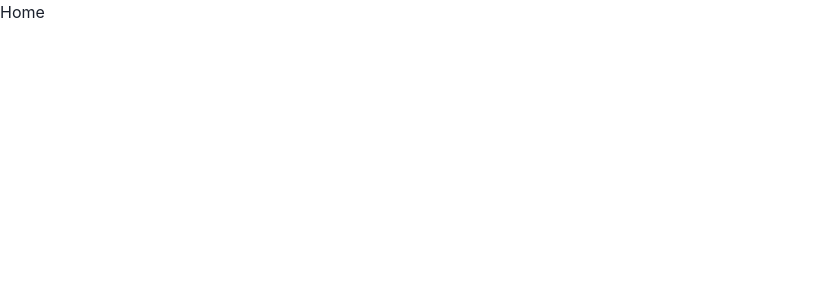
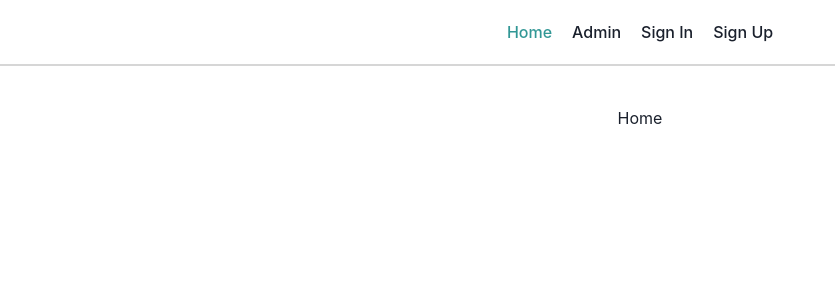
Before and after one commit to OmarAlrifaee/matrix-frontend-test-posts, a React (Vite) app: page / in a window 1280 px wide. Shown: the top 300 px of the page, without its empty margins (0-835 px from the left). Built offline with nearby package versions, Linux system fonts and the light colour scheme.

Commit message:
add the navbar

```diff
--- a/src/components/login/LoginForm.tsx
+++ b/src/components/login/LoginForm.tsx
@@ -7,6 +7,7 @@ import {
   FormErrorMessage,
   FormLabel,
   Input,
+  Stack,
 } from "@chakra-ui/react";
 import { useCallback } from "react";
 const LoginForm = () => {
@@ -19,19 +20,25 @@ const LoginForm = () => {
   }, []);
   return (
     <form onSubmit={loginForm.handleSubmit(onSubmit)}>
+      <Stack spacing={5}>
         <FormControl isInvalid={!!loginForm.formState.errors.email?.message}>
           <FormLabel>Email</FormLabel>
-        <Input type="email" {...loginForm.register("email")} />
+          <Input
+            type="email"
+            {...loginForm.register("email")}
+            focusBorderColor="teal.500"
+          />
           <FormErrorMessage>
             {loginForm.formState.errors.email?.message}
           </FormErrorMessage>
         </FormControl>
-      <FormControl
-        mt={5}
-        isInvalid={!!loginForm.formState.errors.password?.message}
-      >
+        <FormControl isInvalid={!!loginForm.formState.errors.password?.message}>
           <FormLabel>Password</FormLabel>
-        <Input type="password" {...loginForm.register("password")} />
+          <Input
+            type="password"
+            {...loginForm.register("password")}
+            focusBorderColor="teal.500"
+          />
           <FormErrorMessage>
             {loginForm.formState.errors.password?.message}
           </FormErrorMessage>
@@ -39,13 +46,13 @@ const LoginForm = () => {
         <Button
           isDisabled={false}
           isLoading={false}
-        mt={5}
           type="submit"
           w={"full"}
-        colorScheme="blue"
+          colorScheme="teal"
         >
           Sign In
         </Button>
+      </Stack>
     </form>
   );
 };
--- a/src/components/register/RegisterForm.tsx
+++ b/src/components/register/RegisterForm.tsx
@@ -6,6 +6,7 @@ import {
   FormErrorMessage,
   FormLabel,
   Input,
+  Stack,
 } from "@chakra-ui/react";
 import { registerFormFailds, registerFormSchema } from "../../lib/zod/schemas";
 import { useCallback } from "react";
@@ -26,41 +27,53 @@ const RegisterForm = () => {
   );
   return (
     <form onSubmit={registerForm.handleSubmit(onSubmit)}>
+      <Stack spacing={5}>
         <FormControl
           isInvalid={!!registerForm.formState.errors.username?.message}
         >
           <FormLabel>User Name</FormLabel>
-        <Input type="text" {...registerForm.register("username")} />
+          <Input
+            type="text"
+            {...registerForm.register("username")}
+            focusBorderColor="teal.500"
+          />
           <FormErrorMessage>
             {registerForm.formState.errors.username?.message}
           </FormErrorMessage>
         </FormControl>
-      <FormControl
-        mt={5}
-        isInvalid={!!registerForm.formState.errors.email?.message}
-      >
+        <FormControl isInvalid={!!registerForm.formState.errors.email?.message}>
           <FormLabel>Email</FormLabel>
-        <Input type="email" {...registerForm.register("email")} />
+          <Input
+            type="email"
+            {...registerForm.register("email")}
+            focusBorderColor="teal.500"
+          />
           <FormErrorMessage>
             {registerForm.formState.errors.email?.message}
           </FormErrorMessage>
         </FormControl>
         <FormControl
-        mt={5}
           isInvalid={!!registerForm.formState.errors.password?.message}
         >
           <FormLabel>Password</FormLabel>
-        <Input type="password" {...registerForm.register("password")} />
+          <Input
+            type="password"
+            {...registerForm.register("password")}
+            focusBorderColor="teal.500"
+          />
           <FormErrorMessage>
             {registerForm.formState.errors.password?.message}
           </FormErrorMessage>
         </FormControl>
         <FormControl
-        mt={5}
           isInvalid={!!registerForm.formState.errors.passwordRepeated?.message}
         >
           <FormLabel>Password Agine</FormLabel>
-        <Input type="password" {...registerForm.register("passwordRepeated")} />
+          <Input
+            type="password"
+            {...registerForm.register("passwordRepeated")}
+            focusBorderColor="teal.500"
+          />
           <FormErrorMessage>
             {registerForm.formState.errors.passwordRepeated?.message}
           </FormErrorMessage>
@@ -68,13 +81,13 @@ const RegisterForm = () => {
         <Button
           isDisabled={false}
           isLoading={false}
-        mt={5}
           type="submit"
           w={"full"}
-        colorScheme="blue"
+          colorScheme="teal"
         >
           Sign Up
         </Button>
+      </Stack>
     </form>
   );
 };
--- /dev/null
+++ b/src/components/shared/Navbar.tsx
@@ -0,0 +1,58 @@
+import { Box, Center, Link, Stack } from "@chakra-ui/react";
+import { Link as ReactRouterLink, useLocation } from "react-router-dom";
+const Navbar = () => {
+  const { pathname } = useLocation();
+  const isAdmin = true; // placeholder
+  const isLoggedIn = false; // placeholder
+  return (
+    <Box as="nav" py={5} borderBottom={"2px"} borderColor={"blackAlpha.300"}>
+      <Center>
+        <Stack direction={"row"} spacing={5} textTransform={"capitalize"}>
+          <Link
+            as={ReactRouterLink}
+            to={"/"}
+            color={pathname === "/" ? "teal.500" : ""}
+            fontWeight={"medium"}
+          >
+            Home
+          </Link>
+          {isAdmin ? (
+            <Link
+              as={ReactRouterLink}
+              to={"/admin"}
+              color={pathname === "/admin" ? "teal.500" : ""}
+              fontWeight={"medium"}
+            >
+              Admin
+            </Link>
+          ) : (
+            ""
+          )}
+          {!isLoggedIn ? (
+            <>
+              <Link
+                as={ReactRouterLink}
+                to={"/sign-in"}
+                color={pathname === "/sign-in" ? "teal.500" : ""}
+                fontWeight={"medium"}
+              >
+                sign in
+              </Link>
+              <Link
+                as={ReactRouterLink}
+                to={"/sign-up"}
+                color={pathname === "/sign-up" ? "teal.500" : ""}
+                fontWeight={"medium"}
+              >
+                sign up
+              </Link>
+            </>
+          ) : (
+            ""
+          )}
+        </Stack>
+      </Center>
+    </Box>
+  );
+};
+export default Navbar;
--- a/src/pages/Auth/AuthLayout.tsx
+++ b/src/pages/Auth/AuthLayout.tsx
@@ -1,11 +1,13 @@
-import { Flex } from "@chakra-ui/react";
+import { Container, Flex } from "@chakra-ui/react";
 import { Outlet } from "react-router-dom";
 
 const AuthLayout = () => {
   return (
-    <Flex justify={"center"} align={"center"} minH={"100vh"}>
-      <Outlet />
-    </Flex>
+    <Container py={10}>
+      <Flex justify={"center"} align={"center"} minH={"100vh"}>
+        <Outlet />
+      </Flex>
+    </Container>
   );
 };
 export default AuthLayout;
--- a/src/pages/Auth/Login.tsx
+++ b/src/pages/Auth/Login.tsx
@@ -11,7 +11,7 @@ import { Link as ReactRouterLink } from "react-router-dom";
 import LoginForm from "../../components/login/LoginForm";
 const Login = () => {
   return (
-    <Card w={500}>
+    <Card w={{ base: 400, md: 500 }}>
       <CardHeader>
         <Center>
           <Heading as={"h2"}>Sign In</Heading>
@@ -25,7 +25,7 @@ const Login = () => {
           as={ReactRouterLink}
           to={"/sign-up"}
           colorScheme="blue"
-          color={"blue.500"}
+          color={"teal.500"}
         >
           sign up
         </Link>
--- a/src/pages/Auth/Register.tsx
+++ b/src/pages/Auth/Register.tsx
@@ -11,7 +11,7 @@ import { Link as ReactRouterLink } from "react-router-dom";
 import RegisterForm from "../../components/register/RegisterForm";
 const Register = () => {
   return (
-    <Card w={500}>
+    <Card w={{ base: 400, md: 500 }}>
       <CardHeader>
         <Center>
           <Heading as={"h2"}>Sign Up</Heading>
@@ -25,7 +25,7 @@ const Register = () => {
           as={ReactRouterLink}
           to={"/sign-in"}
           colorScheme="blue"
-          color={"blue.500"}
+          color={"teal.500"}
         >
           sign in
         </Link>
--- a/src/pages/Auth/RequireBack.tsx
+++ b/src/pages/Auth/RequireBack.tsx
@@ -1,6 +1,8 @@
-import { Outlet } from "react-router-dom";
+import { Navigate, Outlet } from "react-router-dom";
 
 const RequireBack = () => {
+  const isLoggedIn = false;
+  if (isLoggedIn) return <Navigate to={"/"} replace />;
   return <Outlet />;
 };
 export default RequireBack;
--- a/src/pages/Root/RootLayout.tsx
+++ b/src/pages/Root/RootLayout.tsx
@@ -1,6 +1,15 @@
-import { Outlet } from "react-router-dom"
+import { Box, Container } from "@chakra-ui/react";
+import { Outlet } from "react-router-dom";
+import Navbar from "../../components/shared/Navbar";
 
 const RootLayout = () => {
-  return <Outlet />
-}
-export default RootLayout
+  return (
+    <Box>
+      <Navbar />
+      <Container centerContent py={10}>
+        <Outlet />
+      </Container>
+    </Box>
+  );
+};
+export default RootLayout;
```
Lines whose indentation alone changed are shown as unchanged.
